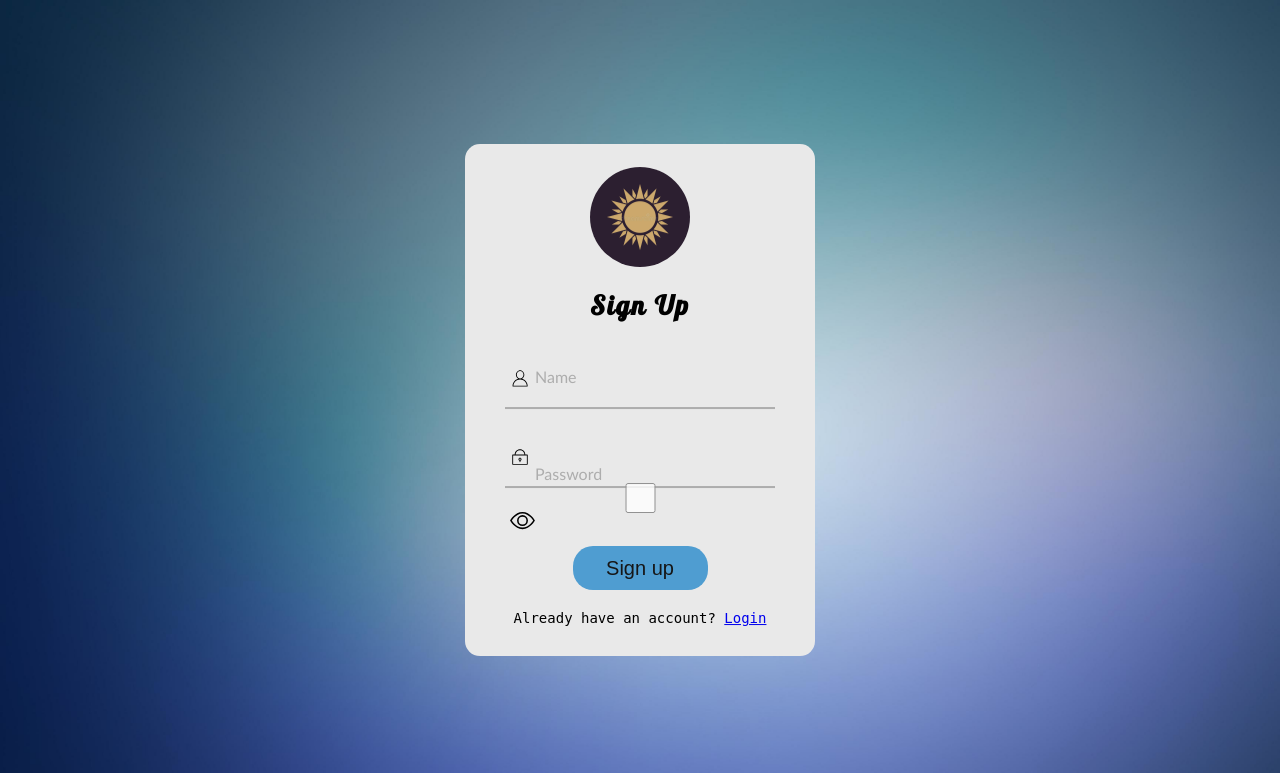
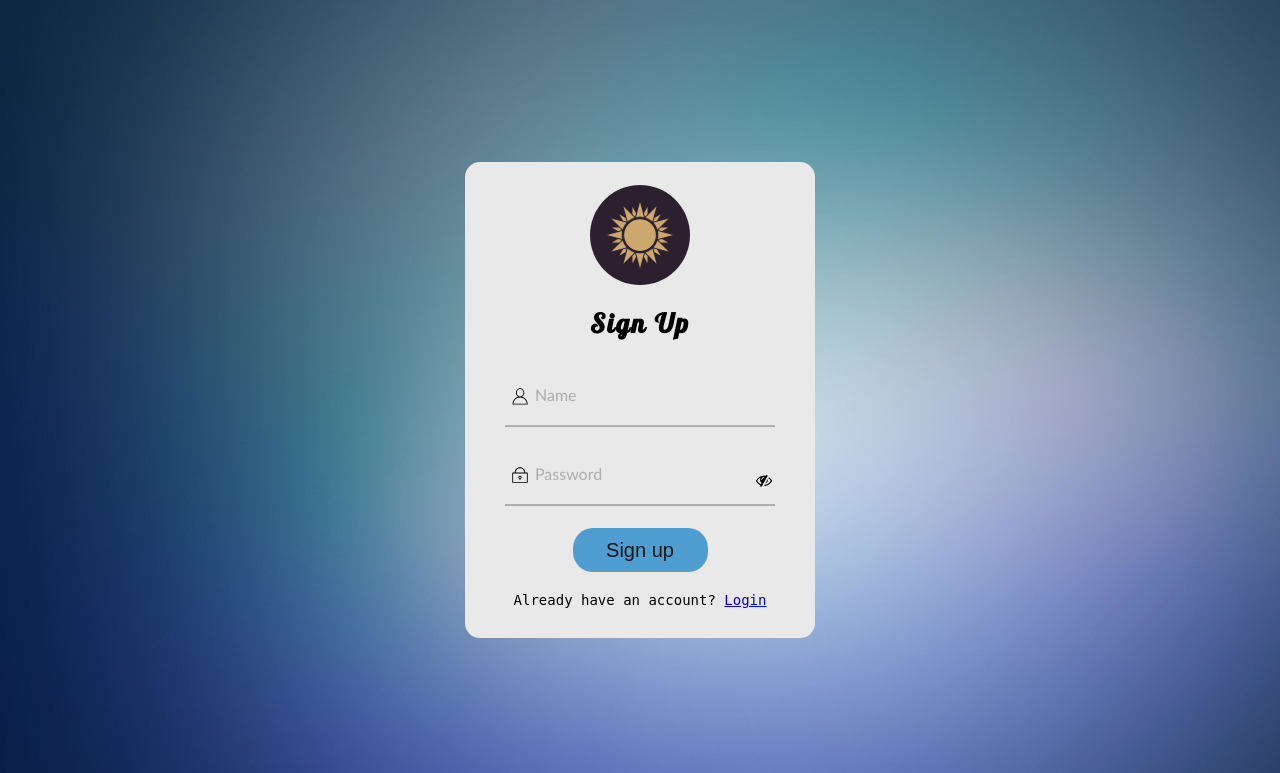
Before and after one commit to praveen-221/ADP-Mini-Project-, a PHP site: page /signup.html in a window 1280 px wide. Shown: the top 773 px of the page. Run offline with PHP 8.4, Linux system fonts and the light colour scheme.

Commit message:
final changes

```diff
--- a/assets/css/app.css
+++ b/assets/css/app.css
@@ -66,12 +66,14 @@ body {
 
 .weather-description {
     padding: 50px;
+    text-align: center;
 }
 
 .weather-description .city-header {
     text-align: center;
     font-size: 2.6rem;
     font-family: "Lucida Snas Unicode","Lucida Granade",sans-serif;
+    margin-bottom: 0.6em;
 }
 
 .weather-main{
--- a/assets/css/styles.css
+++ b/assets/css/styles.css
@@ -56,6 +56,16 @@ form {
     font-family: "Heebo",sans-serif;
     opacity: 0.8;
 }
+#text-second input{ /* space for pass-check icon */
+    width: 70%;
+}
+#pass-check {  /* for password check icon */
+    position: absolute;
+    top: 70%;
+    right: 3px;
+    transform: translateY(-70%);
+    cursor: pointer;
+}
 .text label {
     position: absolute;
     top: 50%;
@@ -65,7 +75,7 @@ form {
     pointer-events: none;
     transition: .5s;
 }
-.text span::before {  /*for line below input field */
+.text #line::before {  /*for line below input field */
     content: '';
     position: absolute;
     top: 55px;
@@ -80,8 +90,8 @@ form {
     top: -1px;
     color: #108adb;
 }
-.text input:focus ~ span::before,
-.text input:valid ~ span::before{
+.text input:focus ~ #line::before,
+.text input:valid ~ #line::before{
     background: #108adb;
 }
 input[type="submit"]{
@@ -123,6 +133,10 @@ svg {
     text-align: center;
 }
 
+.hide {
+    display: none;
+}
+
 @keyframes error {
     from {
         opacity: 0;
--- /dev/null
+++ b/assets/js/passCheck.js
@@ -0,0 +1,9 @@
+document.getElementById("pass-check").addEventListener("click",function() {
+    document.getElementById("pass-check").children[0].classList.toggle("hide");
+    document.getElementById("pass-check").children[1].classList.toggle("hide");
+    if(document.getElementById("pass").type=="password"){
+        document.getElementById("pass").type="text";
+    }else{
+        document.getElementById("pass").type="password";
+    }
+})
--- a/index.html
+++ b/index.html
@@ -15,7 +15,7 @@
         <header>
             <div class="heading">
                 <img src="./images/logo.png" alt="logo">
-                <p>Weather app</p>
+                <p>Weathery</p>
             </div>
             <nav>
                 <ul>
--- a/server/check.php
+++ b/server/check.php
@@ -13,7 +13,8 @@
     $db = "weatherDB";
     $conn = mysqli_connect($server,$username,$pass,$db);
     if(!$conn) {
-        echo "Error while connecting : ",mysqli_error($conn);
+        $_SESSION["error"] = "Create your account !";
+        header("location: ../login.php");
         exit();
     }
 
--- a/signup.html
+++ b/signup.html
@@ -8,6 +8,7 @@
         <link rel="preconnect" href="https://fonts.gstatic.com" crossorigin>
         <link href="https://fonts.googleapis.com/css2?family=Heebo:wght@500&family=Lobster&display=swap" rel="stylesheet">
         <link href="https://fonts.googleapis.com/css2?family=Lobster&display=swap" rel="stylesheet">
+        <link rel="stylesheet" href="https://cdnjs.cloudflare.com/ajax/libs/font-awesome/4.7.0/css/font-awesome.min.css">
         <link rel="stylesheet" type="text/css" href="assets/css/styles.css">
     </head>
 
@@ -27,43 +28,30 @@
                         <path d="M12.075,10.812c1.358-0.853,2.242-2.507,2.242-4.037c0-2.181-1.795-4.618-4.198-4.618S5.921,4.594,5.921,6.775c0,1.53,0.884,3.185,2.242,4.037c-3.222,0.865-5.6,3.807-5.6,7.298c0,0.23,0.189,0.42,0.42,0.42h14.273c0.23,0,0.42-0.189,0.42-0.42C17.676,14.619,15.297,11.677,12.075,10.812 M6.761,6.775c0-2.162,1.773-3.778,3.358-3.778s3.359,1.616,3.359,3.778c0,2.162-1.774,3.778-3.359,3.778S6.761,8.937,6.761,6.775 M3.415,17.69c0.218-3.51,3.142-6.297,6.704-6.297c3.562,0,6.486,2.787,6.705,6.297H3.415z"></path>
                     </svg>
                     <input type="text" name="name" autocomplete="off" required>
-                    <span></span>
+                    <span id="line"></span>
                     <label>Name</label>
                 </div>
 
-                <div class="text">
+                <div class="text" id="text-second">
                     <svg class="svg-icon" viewBox="0 0 20 20" style="width: 20px; height: 20px;">
                         <path d="M17.308,7.564h-1.993c0-2.929-2.385-5.314-5.314-5.314S4.686,4.635,4.686,7.564H2.693c-0.244,0-0.443,0.2-0.443,0.443v9.3c0,0.243,0.199,0.442,0.443,0.442h14.615c0.243,0,0.442-0.199,0.442-0.442v-9.3C17.75,7.764,17.551,7.564,17.308,7.564 M10,3.136c2.442,0,4.43,1.986,4.43,4.428H5.571C5.571,5.122,7.558,3.136,10,3.136 M16.865,16.864H3.136V8.45h13.729V16.864z M10,10.664c-0.854,0-1.55,0.696-1.55,1.551c0,0.699,0.467,1.292,1.107,1.485v0.95c0,0.243,0.2,0.442,0.443,0.442s0.443-0.199,0.443-0.442V13.7c0.64-0.193,1.106-0.786,1.106-1.485C11.55,11.36,10.854,10.664,10,10.664 M10,12.878c-0.366,0-0.664-0.298-0.664-0.663c0-0.366,0.298-0.665,0.664-0.665c0.365,0,0.664,0.299,0.664,0.665C10.664,12.58,10.365,12.878,10,12.878"></path>
                     </svg>
-                    <input type="password" name="password" autocomplete="off" required>
-                    <span></span>
+                    <input type="password" name="password" id="pass" autocomplete="off" required>
+                    <span id="pass-check">
+                        <i class="fa fa-eye hide" aria-hidden="true"></i>
+                        <i class="fa fa-eye-slash" aria-hidden="true"></i>
+                    </span>
+                    <span id="line"></span>
                     <label>Password</label>
-                     <svg xmlns="http://www.w3.org/2000/svg" width="25" height="25" fill="currentColor" class="bi bi-eye" viewBox="0 0 16 16">
-                      <path d="M16 8s-3-5.5-8-5.5S0 8 0 8s3 5.5 8 5.5S16 8 16 8zM1.173 8a13.133 13.133 0 0 1 1.66-2.043C4.12 4.668 5.88 3.5 8 3.5c2.12 0 3.879 1.168 5.168 2.457A13.133 13.133 0 0 1 14.828 8c-.058.087-.122.183-.195.288-.335.48-.83 1.12-1.465 1.755C11.879 11.332 10.119 12.5 8 12.5c-2.12 0-3.879-1.168-5.168-2.457A13.134 13.134 0 0 1 1.172 8z"/>
-                      <path d="M8 5.5a2.5 2.5 0 1 0 0 5 2.5 2.5 0 0 0 0-5zM4.5 8a3.5 3.5 0 1 1 7 0 3.5 3.5 0 0 1-7 0z"/>
-                    </svg><input type="checkbox" name="dispassword" onclick="dispass()" id="cl">
                 </div>
-
                 <div class="button">
                     <input type="submit" value="Sign up">
                 </div>
-
                 <div class="redirect">
                     <pre>Already have an account? <a href="login.php">Login</a></pre>
                 </div>
             </form>
         </div>
-        <script>
-        function dispass()
-        {
-          if(document.getElementById("pass").type=="password")
-          {
-            document.getElementById("pass").type="text";
-          }
-          else{
-            document.getElementById("pass").type="password";
-          }
-        }
-      </script>
+        <script src="assets/js/passCheck.js"></script>
     </body>
 </html>
```
Also changed, not shown: assets/js/app.js (+3 -10 lines), login.php (+10 -20 lines).
